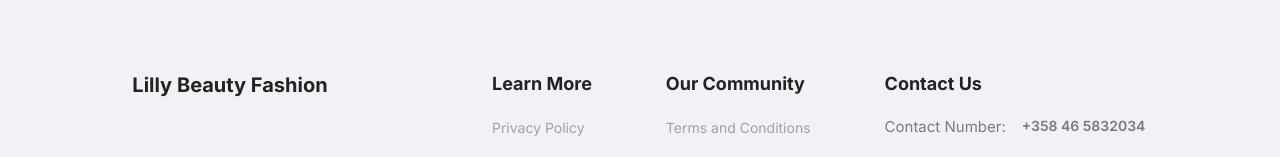
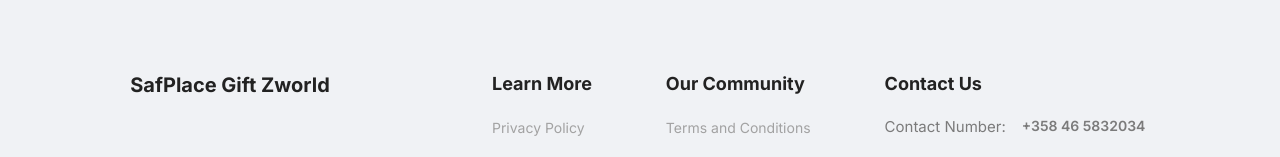
Before and after one commit to joelbobai/Safplace, a React (Create React App) app: page /email-verification in a window 1280 px wide. Shown: the part 588-745 px from the top of the page. Built offline with nearby package versions, Linux system fonts and the light colour scheme; no server answers.

Commit message:
Update Footer.jsx

```diff
--- a/src/components/Footer.jsx
+++ b/src/components/Footer.jsx
@@ -11,7 +11,7 @@
         <div className="flex flex-col items-start justify-center gap-[10%] md:flex-row">
           <div className="flex flex-col items-center justify-center">
             <Link to="/" className="mb-10 bold-20">
-              Lilly Beauty Fashion
+              SafPlace Gift Zworld
             </Link>
             <img src={Logo} alt="" height={300} width={300} />
           </div>
```
